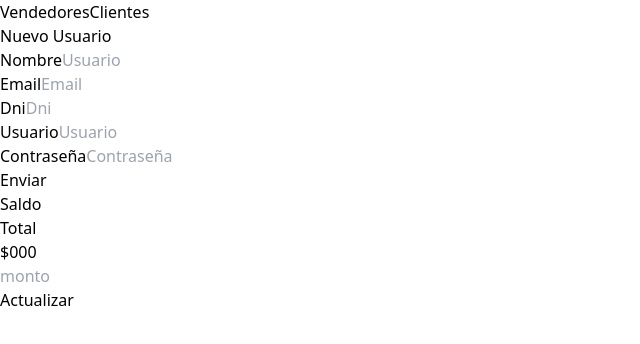
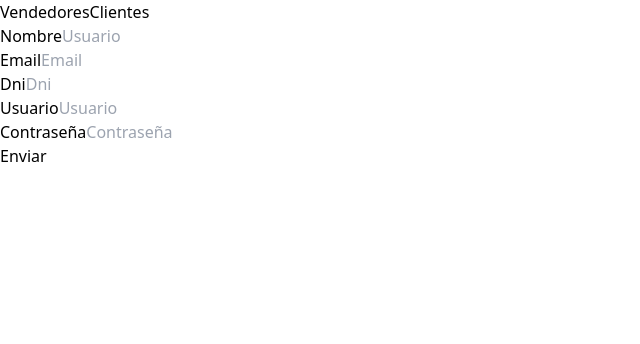
Before and after one commit to FerCorimayo/pilis-mod6-web-consumo-evento, a React (Vite) app: page /clientes in a window 1280 px wide. Shown: the top 344 px of the page, without its empty margins (0-640 px from the left). Built offline with nearby package versions, Linux system fonts and the light colour scheme.

Commit message:
el modulo de recarga se quito del formulario

```diff
--- a/src/Components/client/ClientForm.jsx
+++ b/src/Components/client/ClientForm.jsx
@@ -4,7 +4,7 @@ import Swal from 'sweetalert2'
 const ClientForm = () => {
     const {register, handleSubmit,watch, formState: {errors}}=useForm();
 
-    const saldo= watch("text5")
+    // const saldo= watch("text5")
     const onSubmit = async(data) => {
 
     const da = {
@@ -46,12 +46,16 @@ const ClientForm = () => {
     }
     return (
         <>
-    <div>
+    {/* <div>
 
       <form onSubmit={handleSubmit(onSubmit)} className="grid grid-cols-1 grid-rows-2 gap-4 p-2 bg-gray-200 md:grid-cols-2 md:grid-rows-1 sm:p-3 md:p-5">
 
       <div className="grid grid-cols-2 grid-rows-5 gap-1 p-4 pb-5 m-2 bg-white rounded-md sm:w-auto sm:gap-3 md:gap-4 sm:m-3 md:m-5 sm:p-8 md:p-8 lg:p-16">
-      <h4 className="col-span-2 p-5 pb-0 text-2xl font-bold text-gray-500 border-b border-gray-500 sm:pb-5" >Nuevo Usuario</h4>
+      <h4 className="col-span-2 p-5 pb-0 text-2xl font-bold text-gray-500 border-b border-gray-500 sm:pb-5" >Nuevo Usuario</h4> */}
+        <div className="flex justify-center p-2 bg-gray-400 sm:p-3 md:p-5">
+
+      <form onSubmit={handleSubmit(onSubmit)} className="grid w-full grid-cols-2 grid-rows-5 gap-1 p-4 pb-5 m-2 bg-white rounded-md sm:w-auto sm:gap-3 md:gap-4 sm:m-3 md:m-5 sm:p-8 md:p-16">
+
         <div className='col-span-2 row-span-1'>
           <label className="flex flex-row justify-start pt-4 text-sm font-medium leading-6 text-gray-500"> Nombre</label>
           <input
@@ -124,9 +128,9 @@ const ClientForm = () => {
           <div className="flex flex-row justify-end col-span-2">
           <button className="px-5 py-3 m-4 bg-blue-600 rounded-3xl active:bg-blue-900" type='submit'>Enviar</button>
           </div>
-          </div>
+          {/* </div> */}
 
-          <div className="grid w-full grid-cols-1 grid-rows-6 gap-1 p-4 pb-5 m-2 bg-white rounded-md sm:w-auto sm:gap-3 md:gap-4 sm:m-3 md:m-5 sm:p-8 md:p-7 lg:p-16">
+          {/* <div className="grid w-full grid-cols-1 grid-rows-6 gap-1 p-4 pb-5 m-2 bg-white rounded-md sm:w-auto sm:gap-3 md:gap-4 sm:m-3 md:m-5 sm:p-8 md:p-7 lg:p-16">
           <h4 className="col-span-1 row-span-1 p-5 pb-0 text-2xl font-bold text-gray-500 border-b border-gray-500 sm:pb-5" >Saldo</h4>
           <h4 className="col-span-1 row-span-1 p-5 pb-0 text-2xl font-bold text-center text-gray-500 sm:pb-5" >Total</h4>
           <h1 className="col-span-1 row-span-2 p-5 pb-0 font-bold text-center text-gray-300 text-7xl sm:pb-5" >${saldo && !isNaN(saldo) ? parseInt(saldo).toLocaleString('de-DE') : '000'}</h1>
@@ -153,7 +157,7 @@ const ClientForm = () => {
           Actualizar
           </button>
           </div>
-          </div>
+          </div> */}
 
       </form>
 
```
